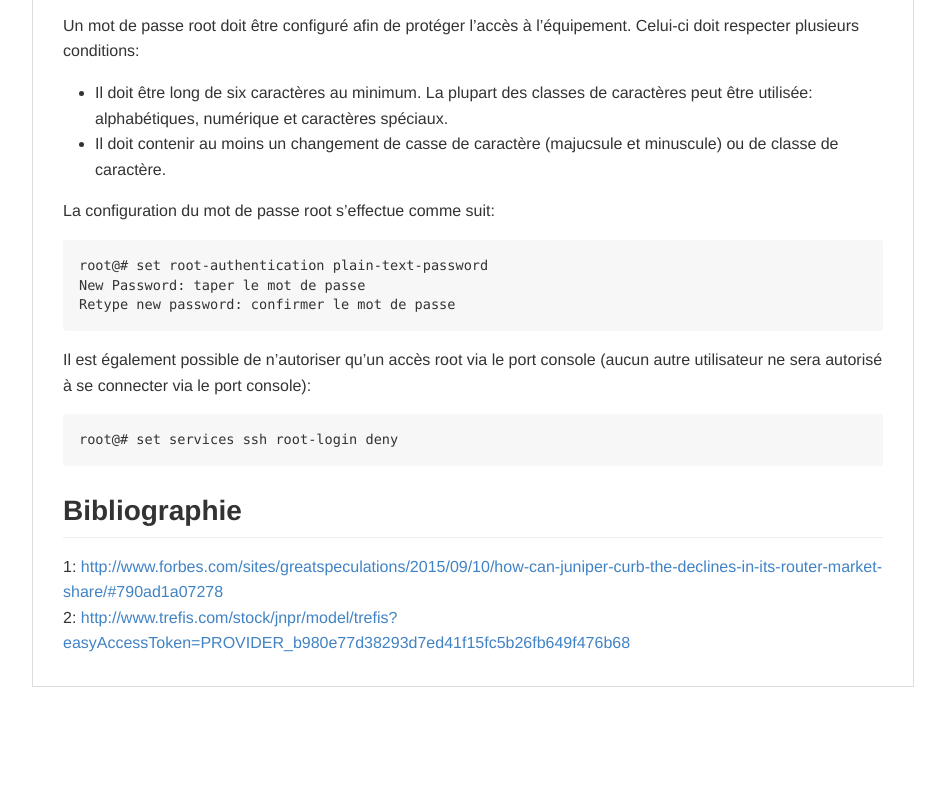
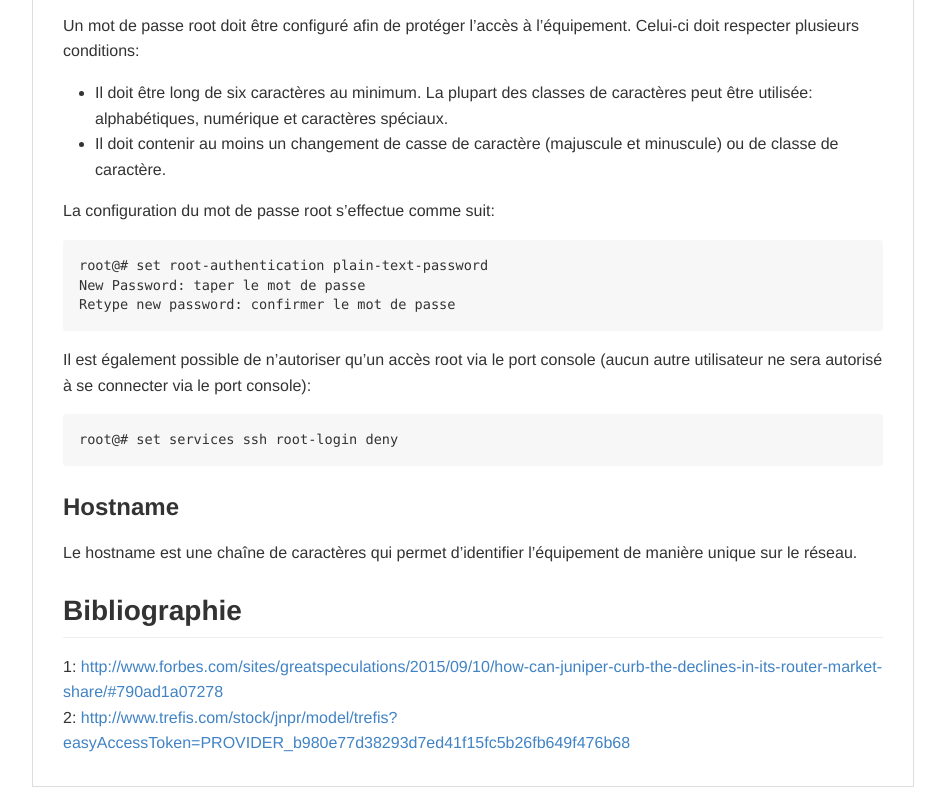
Before and after one commit to n1c0x/admin-reseaux, a plain HTML site: page index.html in a window 1280 px wide. Shown: the part 904-1707 px from the top of the page, without its empty margins (167-1112 px from the left). Before the commit the page ends 1607 px from the top, so only its background shows below. Drawn offline with Linux system fonts and the light colour scheme; files that its build step writes are made by us from their sources.

Commit message:
A faire: hostname

```diff
--- a/index.html
+++ b/index.html
@@ -1014,7 +1014,7 @@ body .markdown-body
     page-break-after: avoid;
   }
 }
-</style><title>index</title></head><body><article class="markdown-body"><p><head><link rel="stylesheet" type="text/css" href="style.css"></head></p>
+</style><title>index</title></head><body><article class="markdown-body"><p><head><link rel="stylesheet" type="text/css" href="/run/media/fox/AUTORADIO/Universit%C3%A9/RISE/AdminReseaux/Arnaud%20Frey/style.css"></head></p>
 <!-- https://www.juniper.net/techpubs/en_US/junos15.1/topics/task/configuration/root-password.html -->
 
 <h1 id="configuration-de-routeur-juniper"><a name="user-content-configuration-de-routeur-juniper" href="#configuration-de-routeur-juniper" class="headeranchor-link" aria-hidden="true"><span class="headeranchor"></span></a>Configuration de Routeur Juniper</h1>
@@ -1037,7 +1037,7 @@ A l&rsquo;invite de commande, il suffit de taper la commande <code>cli</code> et
 <p>Un mot de passe root doit être configuré afin de protéger l&rsquo;accès à l&rsquo;équipement. Celui-ci doit respecter plusieurs conditions:</p>
 <ul>
 <li>Il doit être long de six caractères au minimum. La plupart des classes de caractères peut être utilisée: alphabétiques, numérique et caractères spéciaux.</li>
-<li>Il doit contenir au moins un changement de casse de caractère (majucsule et minuscule) ou de classe de caractère.</li>
+<li>Il doit contenir au moins un changement de casse de caractère (majuscule et minuscule) ou de classe de caractère.</li>
 </ul>
 <p>La configuration du mot de passe root s&rsquo;effectue comme suit: </p>
 <pre><code>root@# set root-authentication plain-text-password
@@ -1047,6 +1047,8 @@ Retype new password: confirmer le mot de passe
 <p>Il est également possible de n&rsquo;autoriser qu&rsquo;un accès root via le port console (aucun autre utilisateur ne sera autorisé à se connecter via le port console):</p>
 <pre><code>root@# set services ssh root-login deny
 </code></pre>
+<h3 id="hostname"><a name="user-content-hostname" href="#hostname" class="headeranchor-link" aria-hidden="true"><span class="headeranchor"></span></a>Hostname</h3>
+<p>Le hostname est une chaîne de caractères qui permet d&rsquo;identifier l&rsquo;équipement  de manière unique sur le réseau.</p>
 <h2 id="bibliographie"><a name="user-content-bibliographie" href="#bibliographie" class="headeranchor-link" aria-hidden="true"><span class="headeranchor"></span></a>Bibliographie</h2>
 <p>1: <a href="http://www.forbes.com/sites/greatspeculations/2015/09/10/how-can-juniper-curb-the-declines-in-its-router-market-share/#790ad1a07278">http://www.forbes.com/sites/greatspeculations/2015/09/10/how-can-juniper-curb-the-declines-in-its-router-market-share/#790ad1a07278</a><br />
 2: <a href="http://www.trefis.com/stock/jnpr/model/trefis?easyAccessToken=PROVIDER_b980e77d38293d7ed41f15fc5b26fb649f476b68">http://www.trefis.com/stock/jnpr/model/trefis?easyAccessToken=PROVIDER_b980e77d38293d7ed41f15fc5b26fb649f476b68</a></p></article></body></html>
```
Also changed, not shown: 1 other file.
